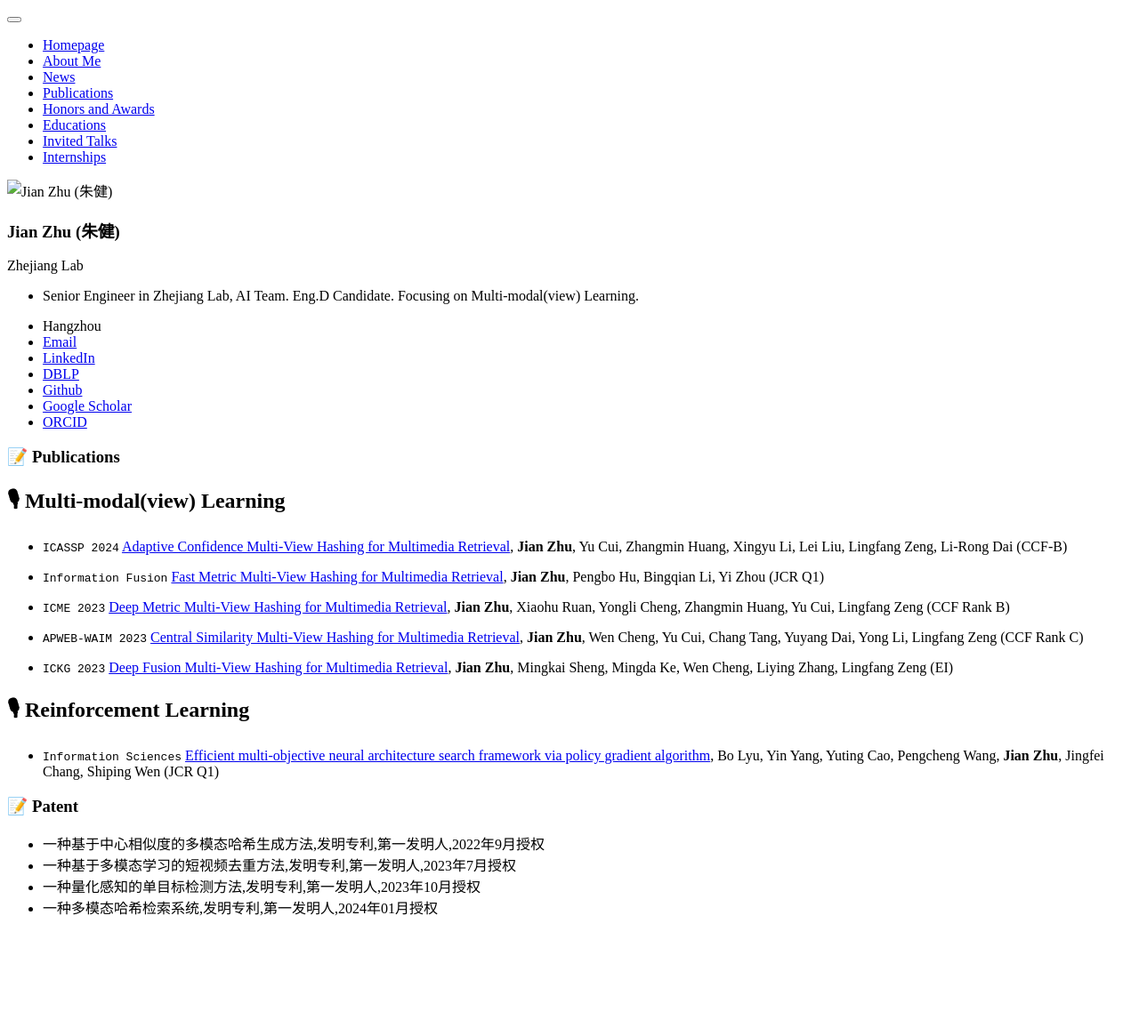
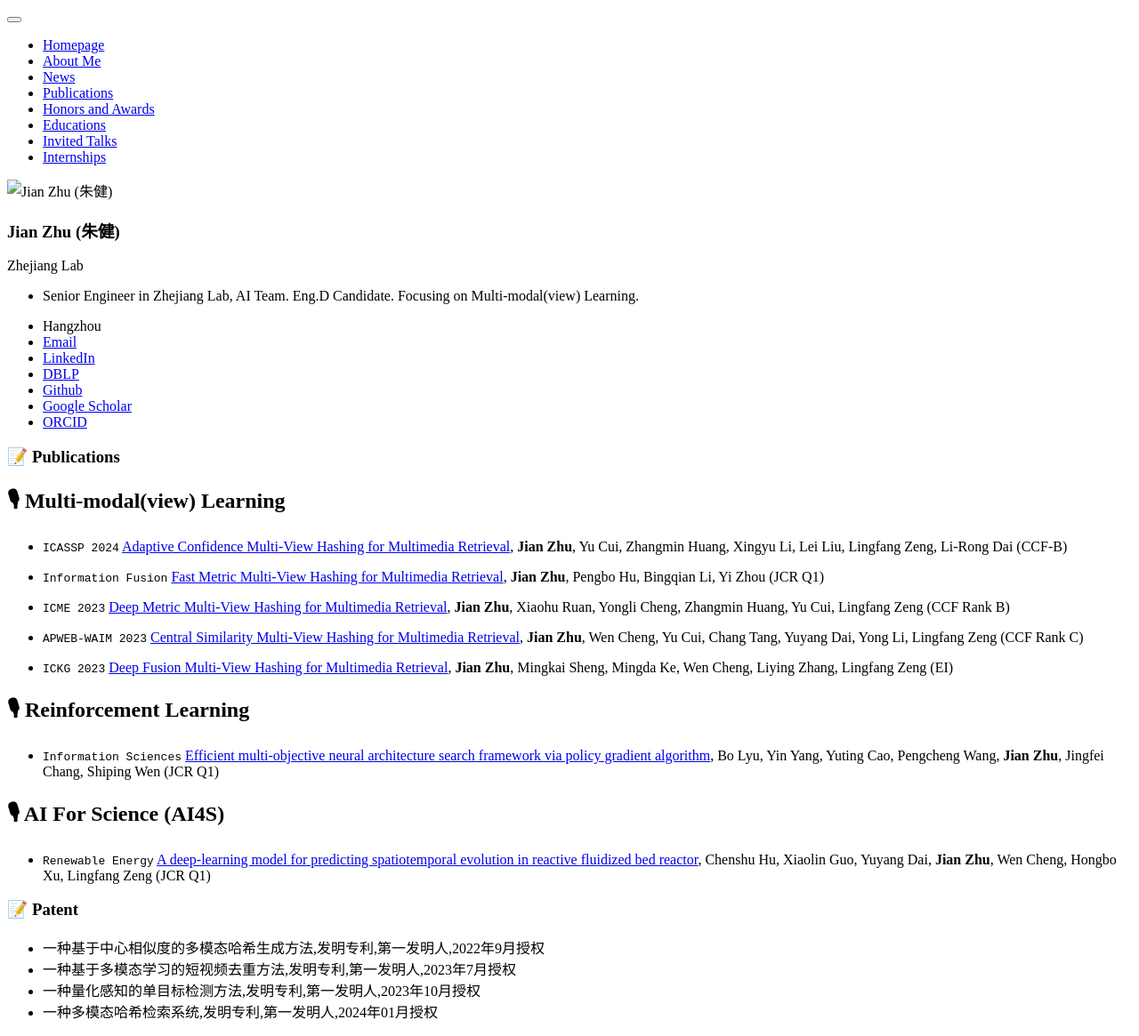
Before and after one commit to HackerHyper/HackerHyper.github.io, a Jekyll site: the page built from _pages/includes/pub.md, in a window 1280 px wide. Shown: the whole page at 89% size. Built offline with Jekyll 4.4.1, drawn with Linux system fonts in a browser that asks for light colours; our own code applies the rules of GitHub Pages for plain Markdown files; before the commit the page ends 1048 px from its top, so only the background shows below that.

Commit message:
first commit

```diff
--- a/_pages/includes/pub.md
+++ b/_pages/includes/pub.md
@@ -14,6 +14,9 @@
 ## 🎙 Reinforcement Learning
 - ``Information Sciences`` [Efficient multi-objective neural architecture search framework via policy gradient algorithm](https://www.sciencedirect.com/science/article/pii/S0020025524000999), Bo Lyu, Yin Yang, Yuting Cao, Pengcheng Wang, **Jian Zhu**, Jingfei Chang, Shiping Wen (JCR Q1)
 
+## 🎙 AI For Science (AI4S)
+- ``Renewable Energy`` [A deep-learning model for predicting spatiotemporal evolution in reactive fluidized bed reactor](https://www.sciencedirect.com/science/article/pii/S0960148124003100), Chenshu Hu, Xiaolin Guo, Yuyang Dai, **Jian Zhu**, Wen Cheng, Hongbo Xu, Lingfang Zeng (JCR Q1)
+
 # 📝 Patent
 - 一种基于中心相似度的多模态哈希生成方法,发明专利,第一发明人,2022年9月授权
 - 一种基于多模态学习的短视频去重方法,发明专利,第一发明人,2023年7月授权
```
Also changed, not shown: _pages/includes/news.md (+1 -0 lines).
